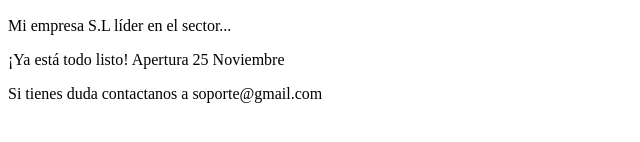
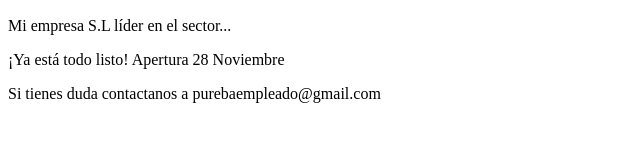
Before and after one commit to SESIOM5/PRACTICA_GIT, a plain HTML site: page index.html in a window 1280 px wide. Shown: the part 250-392 px from the top of the page, 0-640 px from the left. Drawn offline with Linux system fonts and the light colour scheme.

Commit message:
Cambios otra vez

```diff
--- a/index.html
+++ b/index.html
@@ -13,7 +13,7 @@
     <p>Frase D</p>
     <h2>Estamos en el nuevo centro comercial en Malaga centro</h2>
     <p>Mi empresa S.L líder en el sector...</p>
-    <p>¡Ya está todo listo! Apertura 25 Noviembre</p>
-    <p>Si tienes duda contactanos a soporte@gmail.com</p>
+    <p>¡Ya está todo listo! Apertura 28 Noviembre</p>
+    <p>Si tienes duda contactanos a purebaempleado@gmail.com</p>
 </body>
 </html>
```
